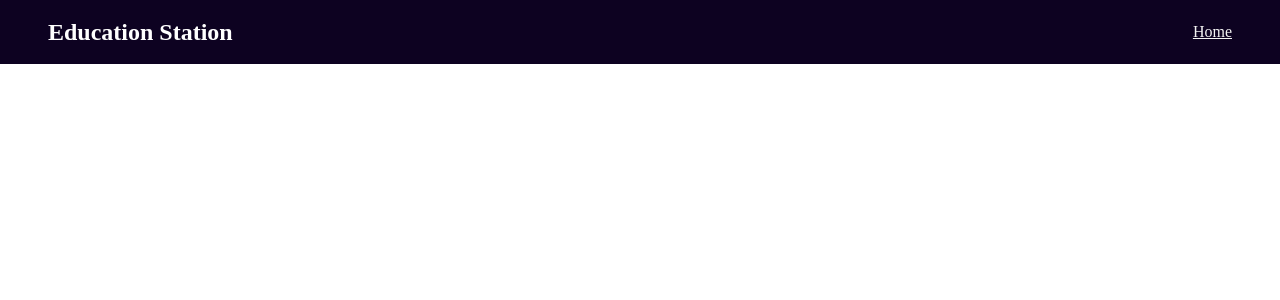
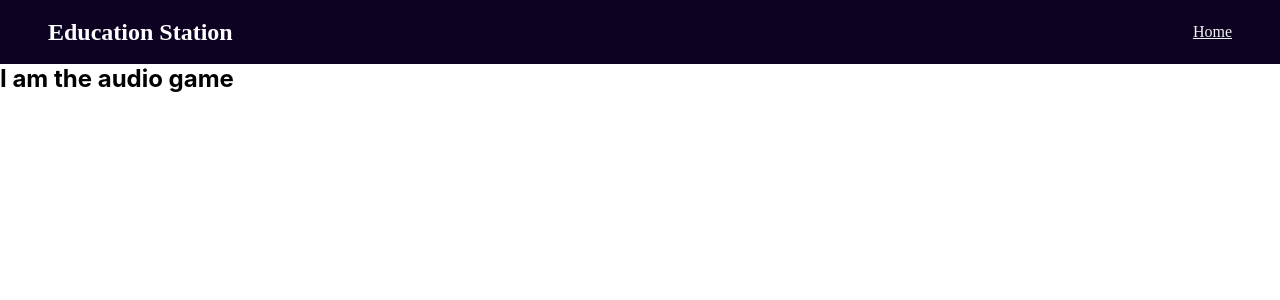
Before and after one commit to ttinning/education_station, a React (Create React App) app in the folder client/: page /audiogame in a window 1280 px wide. Shown: the top 300 px of the page. Built offline with nearby package versions, Linux system fonts and the light colour scheme; a web font is replaced by a local one.

Commit message:
adds a new route to /audiogame

```diff
--- a/client/src/App.js
+++ b/client/src/App.js
@@ -6,6 +6,7 @@ import ParentDashboard from './containers/parent/ParentDashboard';
 import StudentDashboard from './containers/student/StudentDashboard';
 import QuizPage from './components/student/QuizPage';
 import CompletionPage from './components/student/CompletionPage';
+import AudioGame from './components/student/AudioGame';
 
 
 function App() {
@@ -19,6 +20,7 @@ function App() {
         <Route path='/student' exact component={StudentDashboard} />
         <Route path='/student/:topic' exact component={QuizPage}/>
         <Route path='/student/:topic/completed' component={CompletionPage}/>
+        <Route path='/audiogame' exact component={AudioGame}></Route>
         </Switch>
       </main>
     </Router>
--- /dev/null
+++ b/client/src/components/student/AudioGame.js
@@ -0,0 +1,8 @@
+
+const AudioGame = function() {
+    return (
+        <h2> I am the audio game</h2>
+    );
+};
+
+export default AudioGame;
--- a/client/src/components/student/TopicList.js
+++ b/client/src/components/student/TopicList.js
@@ -1,4 +1,7 @@
 import Topic from "./Topic";
+import AudioGame from "./AudioGame";
+import {Link} from 'react-router-dom'
+
 
 
 const TopicList = ({topics, accounts}) => {
@@ -13,6 +16,12 @@ const TopicList = ({topics, accounts}) => {
             <ul className="topic-buttons-container">
                 {listItems}
             </ul>
+            <Link to={{
+                    pathname: `/audiogame`,
+                    state: {accounts}
+                }}><button className="audio-game-btn">Audio Game</button>
+            </Link>
+
         </div>
     )
 }
--- a/client/src/containers/student/StudentDashboard.js
+++ b/client/src/containers/student/StudentDashboard.js
@@ -2,6 +2,7 @@ import {useState, useEffect} from 'react'
 import TopicService from "../../services/TopicService";
 import TopicList from "../../components/student/TopicList";
 import AccountsService from "../../services/AccountsService";
+
 
 
 const StudentDashboard = () => {
@@ -20,6 +21,8 @@ const StudentDashboard = () => {
                 <h2>Student Dashboard</h2>
                 {accounts.length > 0 && topics.length > 0 ? <TopicList topics={topics} accounts={accounts}></TopicList>
                 : null}
+
+
         </section>
     )
 }
```
